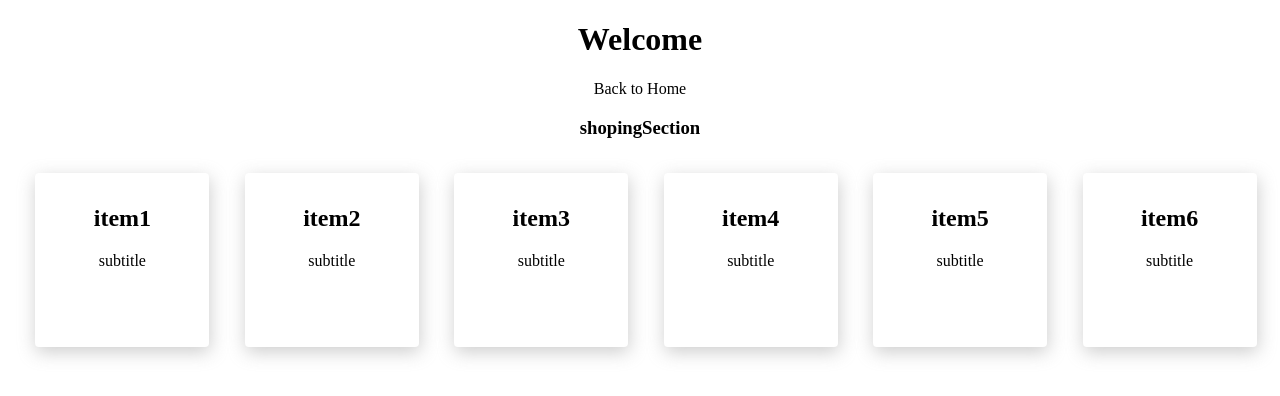
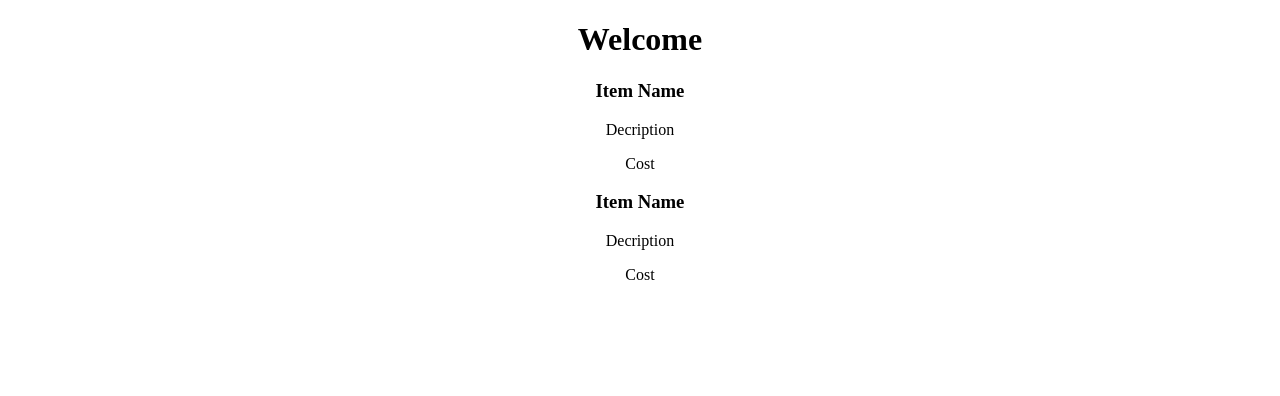
Before and after one commit to sayancoding/eBucket, a React (Create React App) app: page /shop/1 in a window 1280 px wide. Shown: the top 396 px of the page. Built offline with nearby package versions, Linux system fonts and the light colour scheme; a web font is replaced by a local one.

Commit message:
listing,Preview

```diff
--- a/src/App.js
+++ b/src/App.js
@@ -4,6 +4,7 @@ import {Route} from 'react-router-dom';
 
 import HomeArea from "./Components/HomeArea/homeArea";
 import ShopingArea from './Components/ShopingArea/ShopingHome/shopingHome'
+import Item_preview from './Containers/Item_Preview/Item_preview'
 
 class App extends Component {
   render() {
@@ -12,7 +13,7 @@ class App extends Component {
         <h1>Welcome</h1>
             <Route path='/' exact component={HomeArea} />
             <Route path='/shop' exact component={ShopingArea} />
-            <Route path='/shop/:ItemId' exact component={ShopingArea} />
+            <Route path='/shop/:ItemId' exact component={Item_preview} />
       </div>
     )
   }
--- /dev/null
+++ b/src/Components/Item_view/Item_view.jsx
@@ -0,0 +1,13 @@
+import React from 'react'
+
+const Item_view = () => {
+    return (
+        <div>
+            <h3>Item Name</h3>
+            <p>Decription</p>
+            <p>Cost</p>
+        </div>
+    )
+}
+
+export default Item_view;
--- a/src/Components/ShopingArea/Item/Item.jsx
+++ b/src/Components/ShopingArea/Item/Item.jsx
@@ -6,7 +6,7 @@ import './Item.css';
 const Item = (props) => {
     // console.log(props);
     return (
-        <Link to={`${props.match.url}/${props.Itemid}`}>
+        <Link to={`${props.match.url}/${props.urlName}`}>
         <div className='ItemContainer'>
             <h2>{props.title}</h2>
             <p>{props.subtitle}</p>
--- a/src/Containers/ItemDirectory/ItemDirectory.jsx
+++ b/src/Containers/ItemDirectory/ItemDirectory.jsx
@@ -12,7 +12,7 @@ class ItemDirectory extends Component {
     render() {
         const Items = (
             this.state.items.map((item)=>{
-                return (<Item key={item.id} Itemid={item.id} title={item.title}
+                return (<Item key={item.id} urlName={item.urlName} title={item.title}
                 subtitle={item.subtitle}
                 />)
             })
--- a/src/Containers/ItemDirectory/Item_Details.data.js
+++ b/src/Containers/ItemDirectory/Item_Details.data.js
@@ -2,32 +2,38 @@ const Item_Details_Data = [
     {
         id: 1,
         title: 'item1',
-        subtitle: 'subtitle'
+        subtitle: 'subtitle',
+        urlName : 'light'
     },
     {
         id: 2,
         title: 'item2',
-        subtitle: 'subtitle'
+        subtitle: 'subtitle',
+        urlName : 'light'
     },
     {
         id: 3,
         title: 'item3',
-        subtitle: 'subtitle'
+        subtitle: 'subtitle',
+        urlName : 'light'
     },
     {
         id: 4,
         title: 'item4',
-        subtitle: 'subtitle'
+        subtitle: 'subtitle',
+        urlName : 'light'
     },
     {
         id: 5,
         title: 'item5',
-        subtitle: 'subtitle'
+        subtitle: 'subtitle',
+        urlName : 'light'
     },
     {
         id: 6,
         title: 'item6',
-        subtitle: 'subtitle'
+        subtitle: 'subtitle',
+        urlName : 'light'
     },
 ]
 
--- a/src/Containers/Item_Preview/Item_preview.jsx
+++ b/src/Containers/Item_Preview/Item_preview.jsx
@@ -0,0 +1,13 @@
+import React, { Component } from 'react'
+import Item_View from '../../Components/Item_view/Item_view'
+
+export default class Item_preview extends Component {
+    render() {
+        return (
+            <div>
+                <Item_View/>
+                <Item_View/>
+            </div>
+        )
+    }
+}
```
